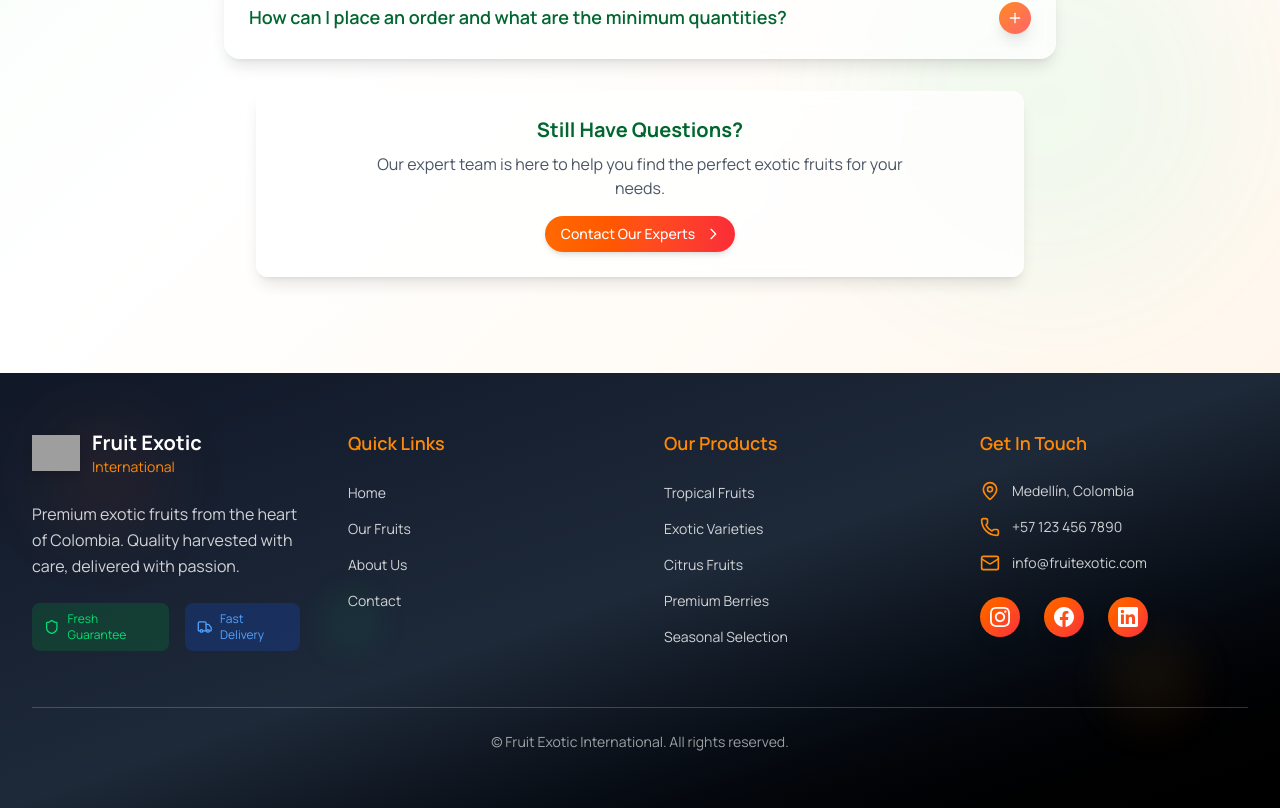
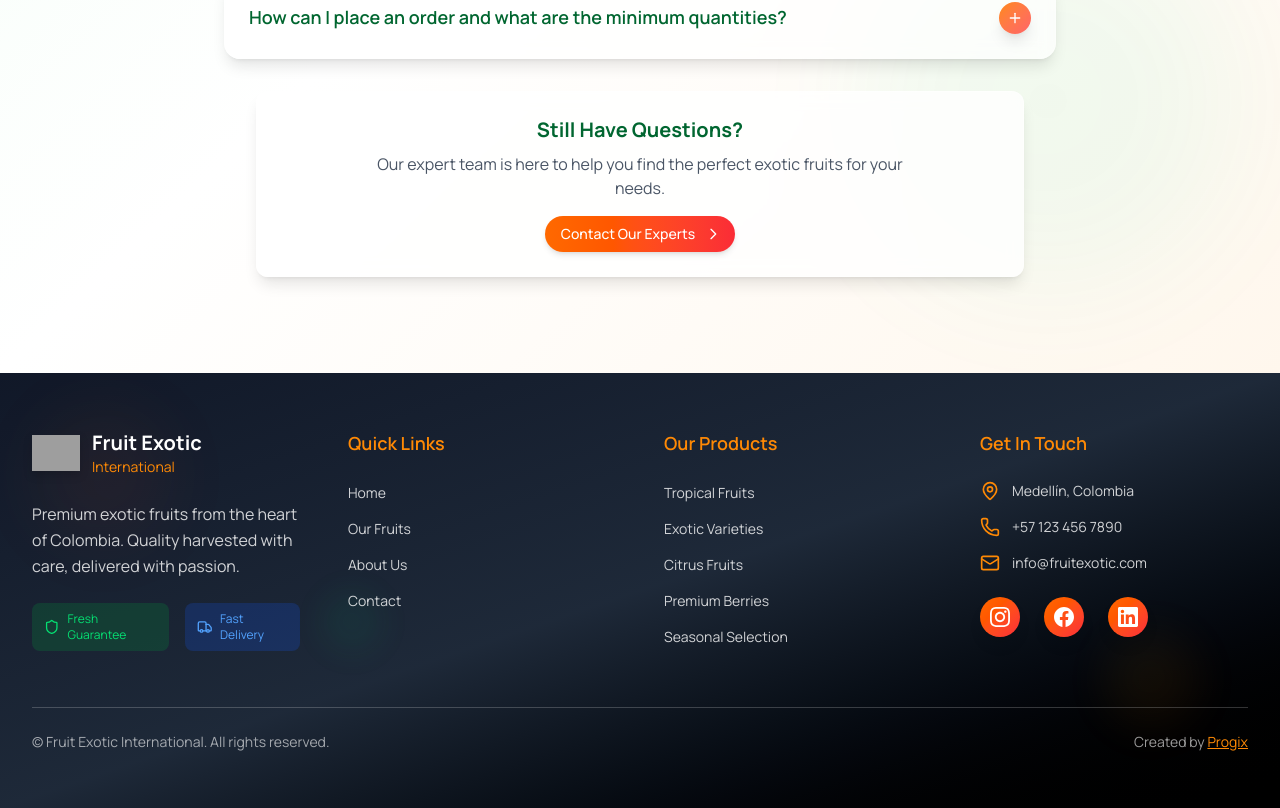
Before and after one commit to HoussemFerrani/exoticfruitsSS, a Next.js app: page / in a window 1280 px wide. Shown: the part 6034-6842 px from the top of the page. Built offline with nearby package versions, Linux system fonts and the light colour scheme; grey boxes are pictures that could not be loaded.

Commit message:
signature added

```diff
--- a/src/components/layout/Footer.tsx
+++ b/src/components/layout/Footer.tsx
@@ -222,10 +222,21 @@ export default function Footer() {
           whileInView={{ opacity: 1, scaleX: 1 }}
           viewport={{ once: true }}
           transition={{ duration: 0.8, delay: 0.4 }}
-          className="mt-8 pt-6 border-t border-white/20 text-center"
+          className="mt-8 pt-6 border-t border-white/20 flex flex-col sm:flex-row justify-between items-center gap-4"
         >
           <p className="text-white/60 text-sm">
             © Fruit Exotic International. {t("footer.rights")}.
+          </p>
+          <p className="text-white/60 text-sm">
+            Created by{" "}
+            <Link
+              href="https://www.progix.pro/"
+              target="_blank"
+              rel="noopener noreferrer"
+              className="text-orange-400 hover:text-orange-300 transition-colors underline"
+            >
+              Progix
+            </Link>
           </p>
         </motion.div>
       </div>
```
